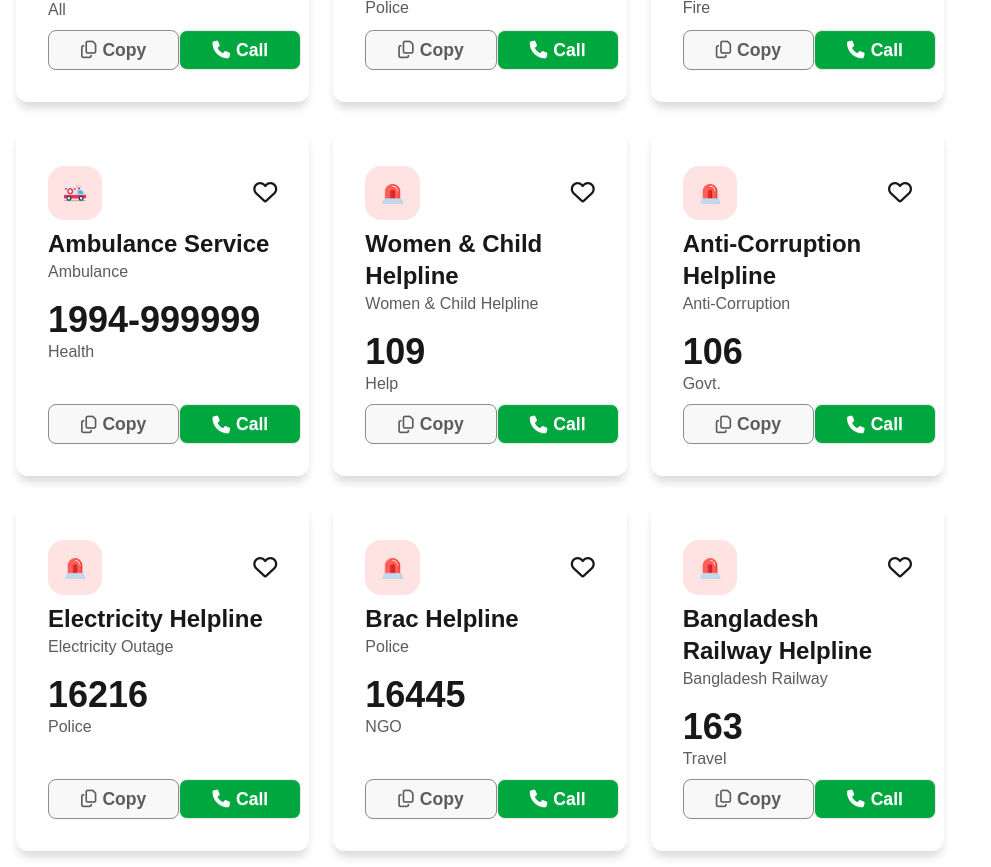
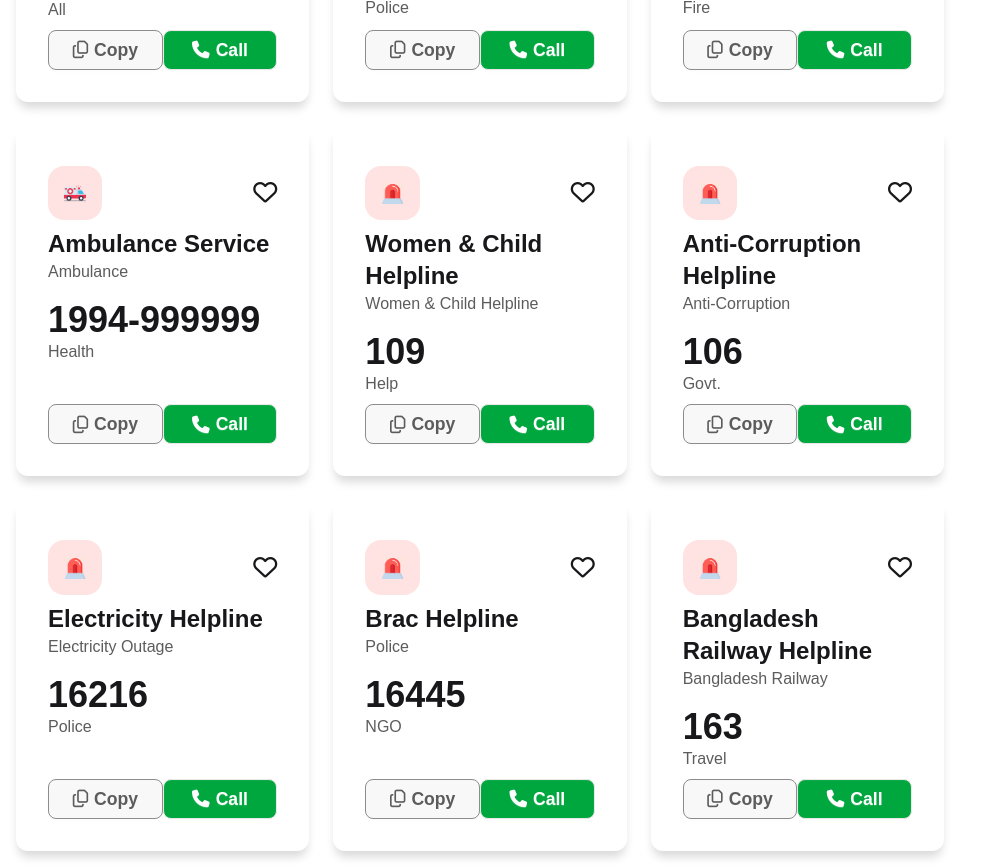
Before and after one commit to Shawcha20/Emergency_service, a plain HTML site: page index.html in a window 1280 px wide. Shown: the part 586-1453 px from the top of the page, without its empty margins (0-991 px from the left). Drawn offline with nearby package versions, Linux system fonts and the light colour scheme; a web font is replaced by a local one.

Commit message:
solved some ui issue

```diff
--- a/index.html
+++ b/index.html
@@ -72,10 +72,10 @@
                     </div>
                     <div class="mt-auto flex flex-nowrap max-md:flex-col">
                         <button type="button"
-                            class="copy btn bg text-[1.1rem] py-[1rem] px-[2rem] text-[#5C5C5C] border-1 border-[#8C8C8C] rounded-lg max-md:text-[1rem] max-md:py-[.5rem] max-md:px-[1rem]"><i
+                            class="copy btn bg text-[1.1rem] py-[1rem] w-6/12 px-[2rem] text-[#5C5C5C] border-1 border-[#8C8C8C] rounded-lg max-md:text-[1rem] max-md:py-[.5rem] max-md:px-[1rem]"><i
                                 class="fa-regular fa-copy"></i> Copy</button>
                         <button type="button"
-                            class="callBtn btn bg-green text-[1.1rem] py-[1rem] px-[2rem] text-white bg-green-600 rounded-lg hover:bg-white hover:text-black"><i
+                            class="callBtn btn bg-green text-[1.1rem] w-6/12 py-[1rem] px-[2rem] text-white bg-green-600 rounded-lg hover:bg-white hover:text-black"><i
                                 class="fa-solid fa-phone"></i> Call</button>
                     </div>
                 </div>
@@ -99,10 +99,10 @@
                     </div>
                     <div class="mt-auto flex flex-nowrap max-md:flex-col">
                         <button type="button"
-                            class="copy btn bg text-[1.1rem] py-[1rem] px-[2rem] text-[#5C5C5C] border-1 border-[#8C8C8C] rounded-lg max-md:text-[1rem] max-md:py-[.5rem] max-md:px-[1rem]"><i
+                            class="copy btn bg text-[1.1rem] py-[1rem] w-6/12 px-[2rem] text-[#5C5C5C] border-1 border-[#8C8C8C] rounded-lg max-md:text-[1rem] max-md:py-[.5rem] max-md:px-[1rem]"><i
                                 class="fa-regular fa-copy"></i> Copy</button>
                         <button type="button"
-                            class="callBtn btn bg-green text-[1.1rem] py-[1rem] px-[2rem] text-white bg-green-600 rounded-lg hover:bg-white hover:text-black"><i
+                            class="callBtn btn bg-green text-[1.1rem] w-6/12 py-[1rem] px-[2rem] text-white bg-green-600 rounded-lg hover:bg-white hover:text-black"><i
                                 class="fa-solid fa-phone"></i> Call</button>
                     </div>
                 </div>
@@ -125,10 +125,10 @@
                     </div>
                               <div class="mt-auto flex flex-nowrap max-md:flex-col">
                         <button type="button"
-                            class="copy btn bg text-[1.1rem] py-[1rem] px-[2rem] text-[#5C5C5C] border-1 border-[#8C8C8C] rounded-lg max-md:text-[1rem] max-md:py-[.5rem] max-md:px-[1rem]"><i
+                            class="copy btn bg text-[1.1rem] py-[1rem] w-6/12 px-[2rem] text-[#5C5C5C] border-1 border-[#8C8C8C] rounded-lg max-md:text-[1rem] max-md:py-[.5rem] max-md:px-[1rem]"><i
                                 class="fa-regular fa-copy"></i> Copy</button>
                         <button type="button"
-                            class="callBtn btn bg-green text-[1.1rem] py-[1rem] px-[2rem] text-white bg-green-600 rounded-lg hover:bg-white hover:text-black"><i
+                            class="callBtn btn bg-green text-[1.1rem] w-6/12 py-[1rem] px-[2rem] text-white bg-green-600 rounded-lg hover:bg-white hover:text-black"><i
                                 class="fa-solid fa-phone"></i> Call</button>
                     </div>
                 </div>
@@ -151,10 +151,10 @@
                     </div>
                     <div class="mt-auto flex flex-nowrap max-md:flex-col">
                         <button type="button"
-                            class="copy btn bg text-[1.1rem] py-[1rem] px-[2rem] text-[#5C5C5C] border-1 border-[#8C8C8C] rounded-lg max-md:text-[1rem] max-md:py-[.5rem] max-md:px-[1rem]"><i
+                            class="copy btn bg text-[1.1rem] py-[1rem] w-6/12 px-[2rem] text-[#5C5C5C] border-1 border-[#8C8C8C] rounded-lg max-md:text-[1rem] max-md:py-[.5rem] max-md:px-[1rem]"><i
                                 class="fa-regular fa-copy"></i> Copy</button>
                         <button type="button"
-                            class="callBtn btn bg-green text-[1.1rem] py-[1rem] px-[2rem] text-white bg-green-600 rounded-lg hover:bg-white hover:text-black"><i
+                            class="callBtn btn bg-green text-[1.1rem] w-6/12 py-[1rem] px-[2rem] text-white bg-green-600 rounded-lg hover:bg-white hover:text-black"><i
                                 class="fa-solid fa-phone"></i> Call</button>
                     </div>
                 </div>
@@ -177,10 +177,10 @@
                     </div>
                     <div class="mt-auto flex flex-nowrap max-md:flex-col">
                         <button type="button"
-                            class="copy btn bg text-[1.1rem] py-[1rem] px-[2rem] text-[#5C5C5C] border-1 border-[#8C8C8C] rounded-lg max-md:text-[1rem] max-md:py-[.5rem] max-md:px-[1rem]"><i
+                            class="copy btn bg text-[1.1rem] py-[1rem] w-6/12 px-[2rem] text-[#5C5C5C] border-1 border-[#8C8C8C] rounded-lg max-md:text-[1rem] max-md:py-[.5rem] max-md:px-[1rem]"><i
                                 class="fa-regular fa-copy"></i> Copy</button>
                         <button type="button"
-                            class="callBtn btn bg-green text-[1.1rem] py-[1rem] px-[2rem] text-white bg-green-600 rounded-lg hover:bg-white hover:text-black"><i
+                            class="callBtn btn bg-green text-[1.1rem] w-6/12 py-[1rem] px-[2rem] text-white bg-green-600 rounded-lg hover:bg-white hover:text-black"><i
                                 class="fa-solid fa-phone"></i> Call</button>
                     </div>
                 </div>
@@ -203,10 +203,10 @@
                     </div>
                     <div class="mt-auto flex flex-nowrap max-md:flex-col">
                         <button type="button"
-                            class="copy btn bg text-[1.1rem] py-[1rem] px-[2rem] text-[#5C5C5C] border-1 border-[#8C8C8C] rounded-lg max-md:text-[1rem] max-md:py-[.5rem] max-md:px-[1rem]"><i
+                            class="copy btn bg text-[1.1rem] py-[1rem] w-6/12 px-[2rem] text-[#5C5C5C] border-1 border-[#8C8C8C] rounded-lg max-md:text-[1rem] max-md:py-[.5rem] max-md:px-[1rem]"><i
                                 class="fa-regular fa-copy"></i> Copy</button>
                         <button type="button"
-                            class="callBtn btn bg-green text-[1.1rem] py-[1rem] px-[2rem] text-white bg-green-600 rounded-lg hover:bg-white hover:text-black"><i
+                            class="callBtn btn bg-green text-[1.1rem] w-6/12 py-[1rem] px-[2rem] text-white bg-green-600 rounded-lg hover:bg-white hover:text-black"><i
                                 class="fa-solid fa-phone"></i> Call</button>
                     </div>
                 </div>
@@ -229,10 +229,10 @@
                     </div>
                     <div class="mt-auto flex flex-nowrap max-md:flex-col">
                         <button type="button"
-                            class="copy btn bg text-[1.1rem] py-[1rem] px-[2rem] text-[#5C5C5C] border-1 border-[#8C8C8C] rounded-lg max-md:text-[1rem] max-md:py-[.5rem] max-md:px-[1rem]"><i
+                            class="copy btn bg text-[1.1rem] w-6/12 py-[1rem] px-[2rem] text-[#5C5C5C] border-1 border-[#8C8C8C] rounded-lg max-md:text-[1rem] max-md:py-[.5rem] max-md:px-[1rem]"><i
                                 class="fa-regular fa-copy"></i> Copy</button>
                         <button type="button"
-                            class="callBtn btn bg-green text-[1.1rem] py-[1rem] px-[2rem] text-white bg-green-600 rounded-lg hover:bg-white hover:text-black"><i
+                            class="callBtn btn bg-green w-6/12 text-[1.1rem] py-[1rem] px-[2rem] text-white bg-green-600 rounded-lg hover:bg-white hover:text-black"><i
                                 class="fa-solid fa-phone"></i> Call</button>
                     </div>
                 </div>
@@ -255,10 +255,10 @@
                     </div>
                     <div class="mt-auto flex flex-nowrap max-md:flex-col">
                         <button type="button"
-                            class="copy btn bg text-[1.1rem] py-[1rem] px-[2rem] text-[#5C5C5C] border-1 border-[#8C8C8C] rounded-lg max-md:text-[1rem] max-md:py-[.5rem] max-md:px-[1rem]"><i
+                            class="copy btn bg text-[1.1rem] w-6/12   py-[1rem] px-[2rem] text-[#5C5C5C] border-1 border-[#8C8C8C] rounded-lg max-md:text-[1rem] max-md:py-[.5rem] max-md:px-[1rem]"><i
                                 class="fa-regular fa-copy"></i> Copy</button>
                         <button type="button"
-                            class="callBtn btn bg-green text-[1.1rem] py-[1rem] px-[2rem] text-white bg-green-600 rounded-lg hover:bg-white hover:text-black"><i
+                            class="callBtn btn bg-green w-6/12  text-[1.1rem] py-[1rem] px-[2rem] text-white bg-green-600 rounded-lg hover:bg-white hover:text-black"><i
                                 class="fa-solid fa-phone"></i> Call</button>
                     </div>
                 </div>
@@ -279,12 +279,12 @@
                             <p class="text-[#5C5C5C]">Travel</p>
                         </div>
                     </div>
-                    <div class="mt-auto flex flex-nowrap max-md:flex-col">
+                    <div class="mt-auto flex w-full flex-nowrap max-md:flex-col">
                         <button type="button"
-                            class="copy btn bg text-[1.1rem] py-[1rem] px-[2rem] text-[#5C5C5C] border-1 border-[#8C8C8C] rounded-lg max-md:text-[1rem] max-md:py-[.5rem] max-md:px-[1rem]"><i
+                            class="copy btn bg text-[1.1rem] w-6/12 py-[1rem] px-[2rem] text-[#5C5C5C] border-1 border-[#8C8C8C] rounded-lg max-md:text-[1rem] max-md:py-[.5rem] max-md:px-[1rem]"><i
                                 class="fa-regular fa-copy"></i> Copy</button>
                         <button type="button"
-                            class="callBtn btn bg-green text-[1.1rem] py-[1rem] px-[2rem] text-white bg-green-600 rounded-lg hover:bg-white hover:text-black"><i
+                            class="callBtn btn bg-green w-6/12 text-[1.1rem] py-[1rem] px-[2rem] text-white bg-green-600 rounded-lg hover:bg-white hover:text-black"><i
                                 class="fa-solid fa-phone"></i> Call</button>
                     </div>
                 </div>
```
